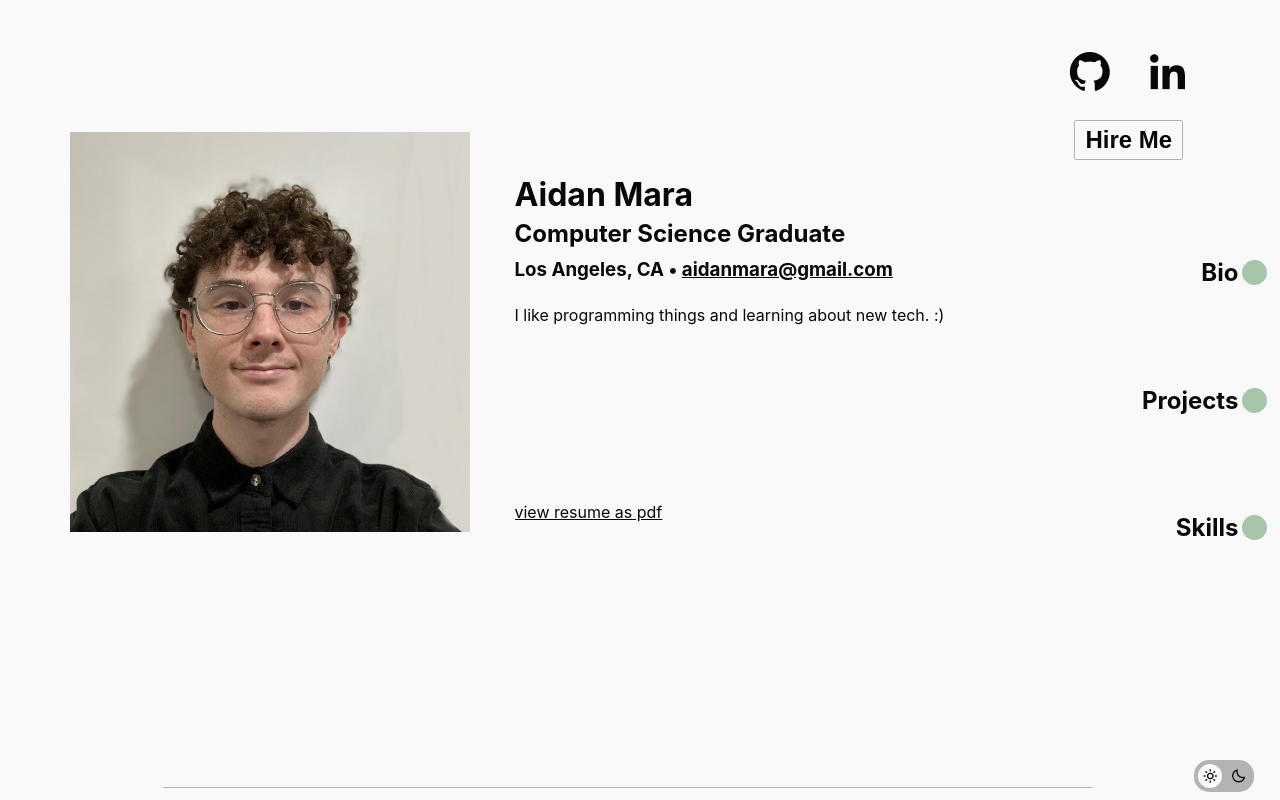
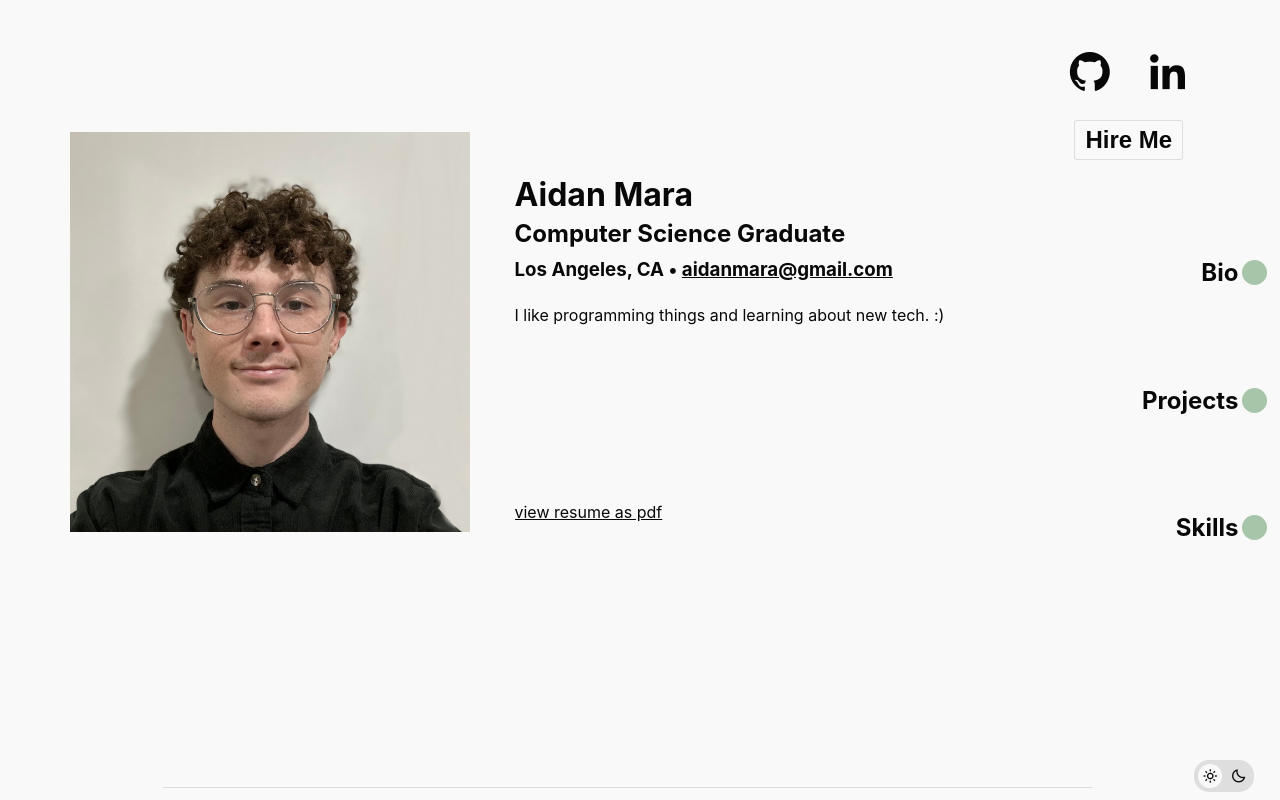
Before and after one commit to aidanmara/aidanmara.github.io, a plain HTML site: page index.html in a window 1280 px wide. Shown: the top 800 px of the page. Drawn offline with nearby package versions, Linux system fonts and the light colour scheme.

Commit message:
Update style.css

```diff
--- a/style.css
+++ b/style.css
@@ -1,7 +1,7 @@
 :root[data-theme="light"] {
   --text: #070807;
   --background: #f8f9f8;
-  --backgroundemphasis: #b3b3b3;
+  --backgroundemphasis: #dfdede;
   --primary: #719a74;
   --secondary: #a6c5a9;
   --accent: #83b688;
```
